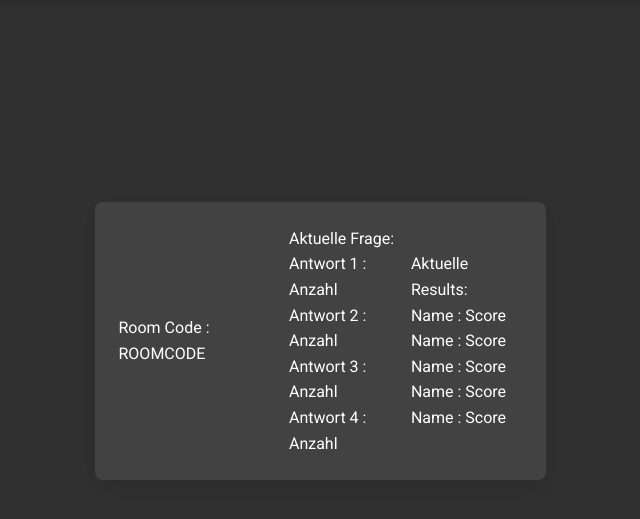
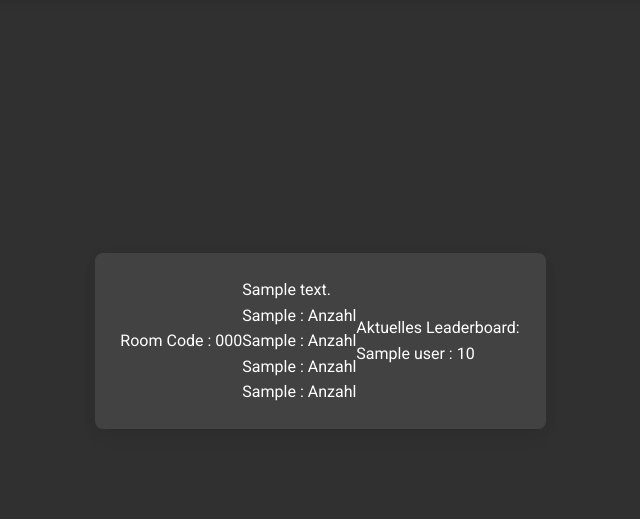
Before and after one commit to Nerfned/NichtKahoot, a Flask app: template templates/results.html in a window 1280 px wide. Shown: the part 59-578 px from the top of the page, without its empty margins (320-960 px from the left). Run offline with Flask 3, Linux system fonts and the light colour scheme; the template is opened without the code that fills it: most values are stand-ins (such as "Sample title", 1, 10 or a date in 2020); some libraries are stand-ins or nearby versions.

Commit message:
stuff halt

```diff
--- a/main.py
+++ b/main.py
@@ -104,8 +104,11 @@
         tempusers.sort(score)
         tempusers.append({"name": name, "score": score["score"] })
 
+    keys = [i for i in dashboard.keys()]
+    values = [i for i in dashboard.values()]
+    dashboardcode = keys[values.index(room)]
 
-    return render_template("admin.html", admincode=adminroom, usercode=room, questions=questions, currentquestion=currentquestion, users=tempusers)
+    return render_template("admin.html", admincode=adminroom, usercode=room, dashboardcode=dashboardcode, questions=questions, currentquestion=currentquestion, users=tempusers)
 
 @app.route("/quiz", methods=["POST", "GET"])
 def quiz():
@@ -129,8 +132,6 @@
 
     hasUserAlreadyAnswered = name in thisQuestion["solvedBy"]
 
-    print(hasUserAlreadyAnswered)
-
     return render_template("quiz.html", question=thisQuestion, alreadySolved=hasUserAlreadyAnswered)
 
 @app.route("/", methods=["POST", "GET"])
@@ -141,6 +142,9 @@
     roomcode = request.args.get("code")
 
     isRoomCode = (roomcode is not None)
+
+    if roomcode is None:
+        roomcode = ""
 
     if request.method == "POST":
         name = request.form.get("name")
@@ -157,14 +161,18 @@
         room = code
         if create != False:
             room = generate_unique_code(4)
-            adminroom = generate_unique_code(16)
+            adminroom = generate_unique_code(24)
+            dashboardcode = generate_unique_code(16)
 
             rooms[room] = {
                 "members": {},
                 "currentquestion": None,
                 "questions": []
                 }
+
             adminrooms[adminroom] = room
+            dashboard[dashboardcode] = room
+            print("DB Code for room " + room + ": " + dashboardcode)
 
             session["adminroom"] = adminroom
             return redirect(url_for("admin"))
@@ -190,21 +198,26 @@
 
 @app.route("/results")
 def results():
+    dashboardcode = request.args.get("dashboard")
 
+    if dashboardcode is None or dashboardcode not in dashboard:
+        return redirect(url_for("home"))
 
+    room = dashboard[dashboardcode]
+    session["room"] = room
     currentquestion = rooms[room]["currentquestion"]
+    questions = rooms[room]["questions"]
 
-    questions = rooms[room]["questions"]
+    # Sort Users Here
 
     tempusers = []
     users = rooms[room]["members"]
     for name, score in users.items():
-        tempusers.sort(score)
         tempusers.append({"name": name, "score": score["score"] })
 
-    question = questions[currentquestion]
+    question = json.loads(questions)[currentquestion]
 
-    return render_template("results.html", roomcode=room, question=question, users=tempusers)
+    return render_template("results.html", roomcode=room, question=question, users=tempusers[:4])
 
 
 ################### Admin Controlls
@@ -287,6 +300,7 @@
     room = session.get("room")
     name = session.get("name")
     adminroom = session.get("adminroom")
+    dashboardcode = request.args.get("dashboard")
 
     if room is None or name is None:
         return
@@ -297,6 +311,8 @@
 
     if adminroom is not None:
         join_room(adminroom)
+    elif  dashboardcode is not None:
+        join_room(dashboardcode)
     else:
         join_room(room)
         socketio.emit("userJoin", {"name": name, "score": 0}, to=adminroom)
@@ -310,15 +326,17 @@
     room = session.get("room")
     adminroom = session.get("adminroom")
     name = session.get("name")
+    dashboardcode = request.args.get("dashboard")
 
     if adminroom is None:
         leave_room(room)
         if room in rooms:
             del rooms[room]["members"][name]
             socketio.emit("userLeve", {"name": name}, to=adminroom)
+    elif dashboardcode is None:
+        leave_room(dashboardcode)
     else:
         leave_room(adminroom)
-
 
     send({"name": name, "message": "has left the room"}, to=room)
     print(f"{name} has left room {room}")
--- a/templates/base.html
+++ b/templates/base.html
@@ -1,28 +1,19 @@
 
 <!DOCTYPE html>
 <html lang="en" data-mdb-theme="dark">
+<head>
+    <title>QuizApp</title>
 
-<head>
     <meta charset="UTF-8">
     <meta name="viewport" content="width=device-width, initial-scale=1.0">
-    <title>Kahoot</title>
 
-    <!-- Font Awesome -->
     <link href="https://cdnjs.cloudflare.com/ajax/libs/font-awesome/6.0.0/css/all.min.css" rel="stylesheet" />
-    <!-- Google Fonts -->
     <link href="https://fonts.googleapis.com/css?family=Roboto:300,400,500,700&display=swap" rel="stylesheet" />
-
     <link rel="stylesheet" href="{{ url_for('static', filename='mdb5-free-standard/css/mdb.dark.min.css' )}}">
     <link rel="stylesheet" href="{{ url_for('static', filename='mdb5-free-standard/css/mdb.min.css' )}}">
     <link rel="stylesheet" href="{{url_for('static', filename='css/style.css')}}">
 
-    <script src="https://cdnjs.cloudflare.com/ajax/libs/socket.io/4.0.1/socket.io.js"
-        integrity="sha512-q/dWJ3kcmjBLU4Qc47E4A9kTB4m3wuTY7vkFJDTZKjTs8jhyGQnaUrxa0Ytd0ssMZhbNua9hE+E7Qv1j+DyZwA=="
-        crossorigin="anonymous"></script>
-</head>
-
-<body>
-
+    <script src="https://cdnjs.cloudflare.com/ajax/libs/socket.io/4.0.1/socket.io.js" integrity="sha512-q/dWJ3kcmjBLU4Qc47E4A9kTB4m3wuTY7vkFJDTZKjTs8jhyGQnaUrxa0Ytd0ssMZhbNua9hE+E7Qv1j+DyZwA==" crossorigin="anonymous"></script>
 
     <style>
         /* Height for devices larger than 576px */
@@ -32,7 +23,9 @@
             }
         }
     </style>
+</head>
 
+<body>
     <!-- Navbar -->
     <nav class="navbar navbar-expand-lg navbar-dark d-none d-lg-block" style="z-index: 2000;">
         <div class="container-fluid">
@@ -44,8 +37,6 @@
                 aria-controls="navbarExample01" aria-expanded="false" aria-label="Toggle navigation">
                 <i class="fas fa-bars"></i>
             </button>
-
-
         </div>
     </nav>
     <!-- Navbar -->
@@ -62,22 +53,20 @@
                             </div>
                         </div>
                     </div>
-
-
-
-
                     <script type="text/javascript"
-                        src="{{ url_for('static', filename='mdb5-free-standard/js/mdb.umd.min.js' )}}"></script>
+                        src="{{ url_for('static', filename='mdb5-free-standard/js/mdb.umd.min.js' )}}">
+                    </script>
+                </div>
+            </div>
+        </div>
+    </div>
 </body>
     <script>
-
-
         document.addEventListener('DOMContentLoaded', () => {
             var storedTheme = localStorage.getItem('theme');
             if (storedTheme) {
                 document.documentElement.setAttribute('data-mdb-theme', storedTheme);
             }
         });
-
     </script>
 </html>
--- a/templates/results.html
+++ b/templates/results.html
@@ -2,28 +2,26 @@
 
 {% block content %}
 
-Room Code : ROOMCODE
+Room Code : {{roomcode}}
 
 <div class="not-Results">
-    Aktuelle Frage:
+    {{question.text}}
 
     <div class="Answers">
         <div class="Answer">
-            <div>Antwort 1 : Anzahl</div>
-            <div>Antwort 2 : Anzahl</div>
-            <div>Antwort 3 : Anzahl</div>
-            <div>Antwort 4 : Anzahl</div>
+            <div>{{question.btn1}} : Anzahl</div>
+            <div>{{question.btn2}} : Anzahl</div>
+            <div>{{question.btn3}} : Anzahl</div>
+            <div>{{question.btn4}} : Anzahl</div>
         </div>
     </div>
 </div>
 
-<div class="Results">
-    Aktuelle Results:
-    <div class="person">Name : Score</div>
-    <div class="person">Name : Score</div>
-    <div class="person">Name : Score</div>
-    <div class="person">Name : Score</div>
-    <div class="person">Name : Score</div>
+<div class="Leaderboard">
+    Aktuelles Leaderboard:
+    {% for user in users %}
+        <div class="person">{{user.name}} : {{user.score}}</div>
+    {% endfor %}
 </div>
 
 <script>
```
Also changed, not shown: templates/admin.html (+4 -12 lines), templates/home.html (+6 -12 lines). Lines whose indentation alone changed are shown as unchanged.
